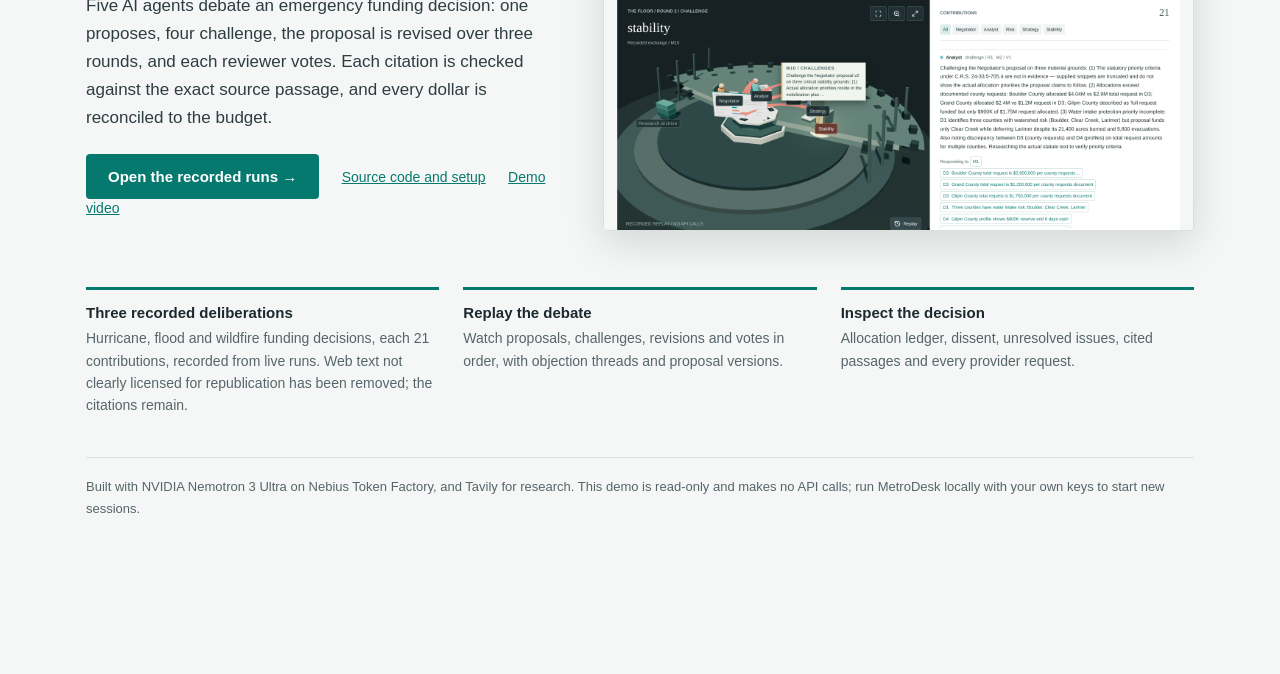
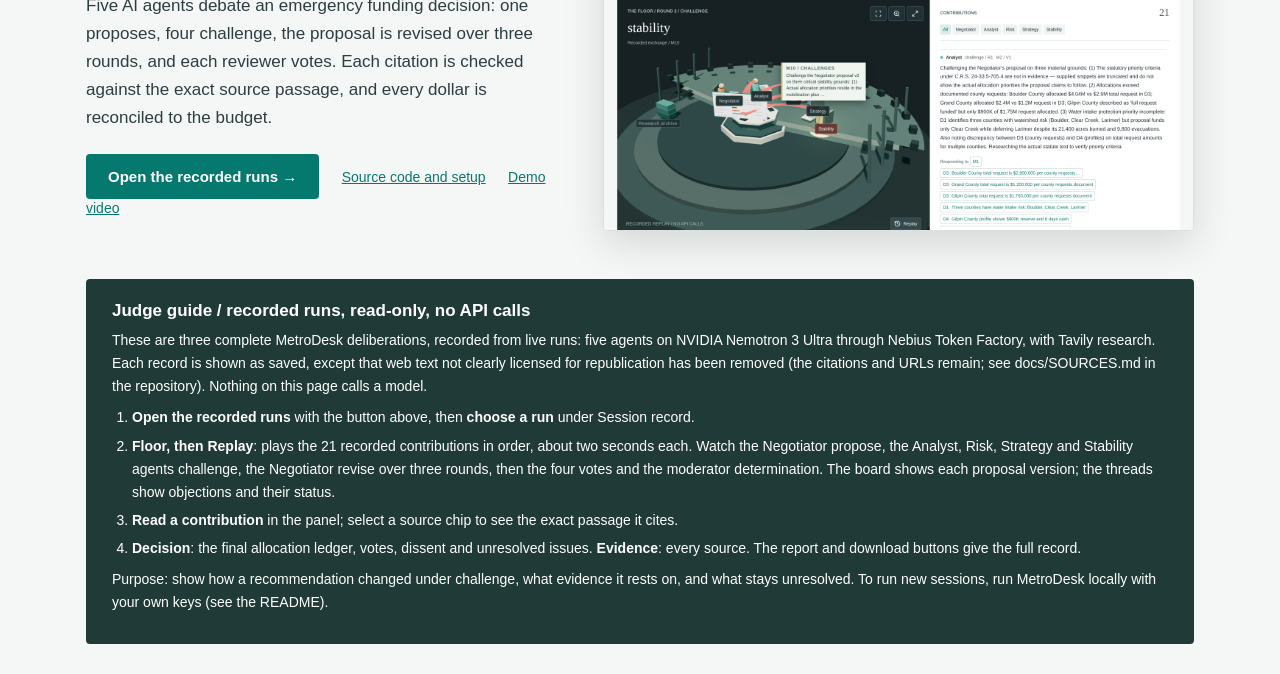
Before and after one commit to wpimedia1/MetroDesk, a website: page static/splash.html in a window 1280 px wide. Shown: the part 278-952 px from the top of the page. Before the commit the page ends 851 px from the top, so only its background shows below. Drawn offline with Linux system fonts and the light colour scheme; files whose address does not match are found by name.

Commit message:
Splash page: add the judge guide

```diff
--- a/static/splash.html
+++ b/static/splash.html
@@ -17,6 +17,7 @@ h1{font:400 44px/1.12 Georgia,serif;margin:0 0 18px}
 .shot{width:100%;border:1px solid var(--line);border-radius:4px;box-shadow:0 12px 40px #0002;display:block}
 .points{display:grid;grid-template-columns:repeat(3,minmax(0,1fr));gap:24px;margin:56px 0 40px}
 .points div{border-top:3px solid var(--teal);padding-top:14px}.points b{display:block;font-size:15px;margin-bottom:6px}.points p{margin:0;font-size:14px;line-height:1.6;color:var(--muted)}
+.guide{background:#203b37;color:#fff;border-radius:4px;padding:22px 26px;margin:48px 0 0;font-size:14px;line-height:1.65}.guide h2{font:700 17px Arial,Helvetica,sans-serif;margin:0 0 8px}.guide p{margin:8px 0}.guide ol{margin:8px 0;padding-left:20px}.guide li{margin:5px 0}
 .built{font-size:13px;color:var(--muted);border-top:1px solid var(--line);padding-top:18px;line-height:1.7}
 @media(max-width:860px){header{padding:18px 16px}.caption{display:none}main{padding:28px 16px}.hero{grid-template-columns:1fr;gap:28px}h1{font-size:32px}.points{grid-template-columns:1fr;gap:18px;margin:36px 0 28px}.secondary{display:block;margin:14px 0 0}}
 </style></head>
@@ -33,6 +34,17 @@ h1{font:400 44px/1.12 Georgia,serif;margin:0 0 18px}
 </div>
 <img class="shot" src="floor-replay.png" alt="MetroDesk Floor during a recorded replay: agents in the 3D theater beside their written contributions">
 </section>
+<section class="guide" aria-labelledby="judge-guide">
+<h2 id="judge-guide">Judge guide / recorded runs, read-only, no API calls</h2>
+<p>These are three complete MetroDesk deliberations, recorded from live runs: five agents on NVIDIA Nemotron 3 Ultra through Nebius Token Factory, with Tavily research. Each record is shown as saved, except that web text not clearly licensed for republication has been removed (the citations and URLs remain; see docs/SOURCES.md in the repository). Nothing on this page calls a model.</p>
+<ol>
+<li><b>Open the recorded runs</b> with the button above, then <b>choose a run</b> under Session record.</li>
+<li><b>Floor, then Replay</b>: plays the 21 recorded contributions in order, about two seconds each. Watch the Negotiator propose, the Analyst, Risk, Strategy and Stability agents challenge, the Negotiator revise over three rounds, then the four votes and the moderator determination. The board shows each proposal version; the threads show objections and their status.</li>
+<li><b>Read a contribution</b> in the panel; select a source chip to see the exact passage it cites.</li>
+<li><b>Decision</b>: the final allocation ledger, votes, dissent and unresolved issues. <b>Evidence</b>: every source. The report and download buttons give the full record.</li>
+</ol>
+<p>Purpose: show how a recommendation changed under challenge, what evidence it rests on, and what stays unresolved. To run new sessions, run MetroDesk locally with your own keys (see the README).</p>
+</section>
 <section class="points">
 <div><b>Three recorded deliberations</b><p>Hurricane, flood and wildfire funding decisions, each 21 contributions, recorded from live runs. Web text not clearly licensed for republication has been removed; the citations remain.</p></div>
 <div><b>Replay the debate</b><p>Watch proposals, challenges, revisions and votes in order, with objection threads and proposal versions.</p></div>
```
